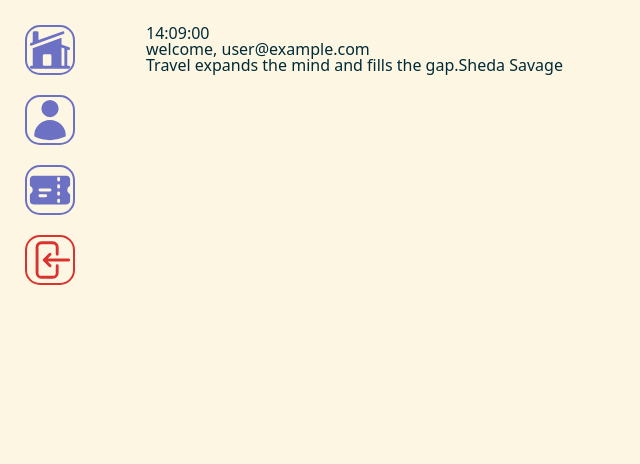
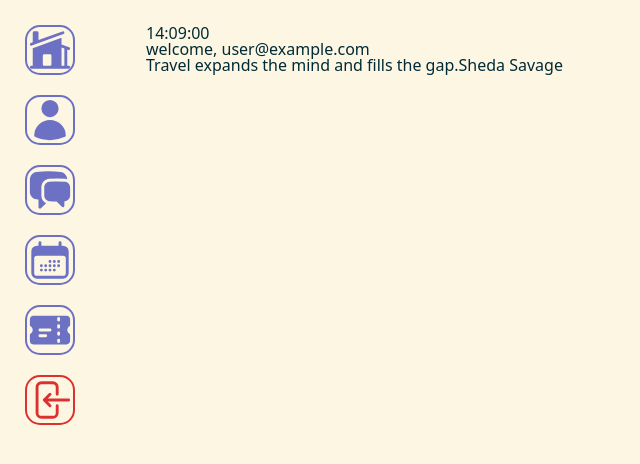
Before and after one commit to hareubi/MajorityReport, a React (Vite) app: page / in a window 1280 px wide. Shown: the top 464 px of the page, without its empty margins (0-640 px from the left). Built offline with nearby package versions, Linux system fonts and the light colour scheme; no server answers; sample sign-in values are in the browser's storage.

Commit message:
Added additional icons to navigation bar

```diff
--- a/src/components/layout.tsx
+++ b/src/components/layout.tsx
@@ -77,6 +77,36 @@ export default function Layout() {
               </svg>
             </MenuItem>
           </Link>
+          <Link to="/communicate">
+            <MenuItem>
+              <svg
+                fill="#6c71c4"
+                viewBox="0 0 24 24"
+                xmlns="http://www.w3.org/2000/svg"
+                aria-hidden="true"
+              >
+                <path d="M4.913 2.658c2.075-.27 4.19-.408 6.337-.408 2.147 0 4.262.139 6.337.408 1.922.25 3.291 1.861 3.405 3.727a4.403 4.403 0 0 0-1.032-.211 50.89 50.89 0 0 0-8.42 0c-2.358.196-4.04 2.19-4.04 4.434v4.286a4.47 4.47 0 0 0 2.433 3.984L7.28 21.53A.75.75 0 0 1 6 21v-4.03a48.527 48.527 0 0 1-1.087-.128C2.905 16.58 1.5 14.833 1.5 12.862V6.638c0-1.97 1.405-3.718 3.413-3.979Z" />
+                <path d="M15.75 7.5c-1.376 0-2.739.057-4.086.169C10.124 7.797 9 9.103 9 10.609v4.285c0 1.507 1.128 2.814 2.67 2.94 1.243.102 2.5.157 3.768.165l2.782 2.781a.75.75 0 0 0 1.28-.53v-2.39l.33-.026c1.542-.125 2.67-1.433 2.67-2.94v-4.286c0-1.505-1.125-2.811-2.664-2.94A49.392 49.392 0 0 0 15.75 7.5Z" />
+              </svg>
+            </MenuItem>
+          </Link>
+          <Link to="/board">
+            <MenuItem>
+              <svg
+                fill="#6c71c4"
+                viewBox="0 0 24 24"
+                xmlns="http://www.w3.org/2000/svg"
+                aria-hidden="true"
+              >
+                <path d="M12.75 12.75a.75.75 0 1 1-1.5 0 .75.75 0 0 1 1.5 0ZM7.5 15.75a.75.75 0 1 0 0-1.5.75.75 0 0 0 0 1.5ZM8.25 17.25a.75.75 0 1 1-1.5 0 .75.75 0 0 1 1.5 0ZM9.75 15.75a.75.75 0 1 0 0-1.5.75.75 0 0 0 0 1.5ZM10.5 17.25a.75.75 0 1 1-1.5 0 .75.75 0 0 1 1.5 0ZM12 15.75a.75.75 0 1 0 0-1.5.75.75 0 0 0 0 1.5ZM12.75 17.25a.75.75 0 1 1-1.5 0 .75.75 0 0 1 1.5 0ZM14.25 15.75a.75.75 0 1 0 0-1.5.75.75 0 0 0 0 1.5ZM15 17.25a.75.75 0 1 1-1.5 0 .75.75 0 0 1 1.5 0ZM16.5 15.75a.75.75 0 1 0 0-1.5.75.75 0 0 0 0 1.5ZM15 12.75a.75.75 0 1 1-1.5 0 .75.75 0 0 1 1.5 0ZM16.5 13.5a.75.75 0 1 0 0-1.5.75.75 0 0 0 0 1.5Z" />
+                <path
+                  clipRule="evenodd"
+                  fillRule="evenodd"
+                  d="M6.75 2.25A.75.75 0 0 1 7.5 3v1.5h9V3A.75.75 0 0 1 18 3v1.5h.75a3 3 0 0 1 3 3v11.25a3 3 0 0 1-3 3H5.25a3 3 0 0 1-3-3V7.5a3 3 0 0 1 3-3H6V3a.75.75 0 0 1 .75-.75Zm13.5 9a1.5 1.5 0 0 0-1.5-1.5H5.25a1.5 1.5 0 0 0-1.5 1.5v7.5a1.5 1.5 0 0 0 1.5 1.5h13.5a1.5 1.5 0 0 0 1.5-1.5v-7.5Z"
+                />
+              </svg>
+            </MenuItem>
+          </Link>
           <Link to="/issues">
             <MenuItem>
               <svg
```
